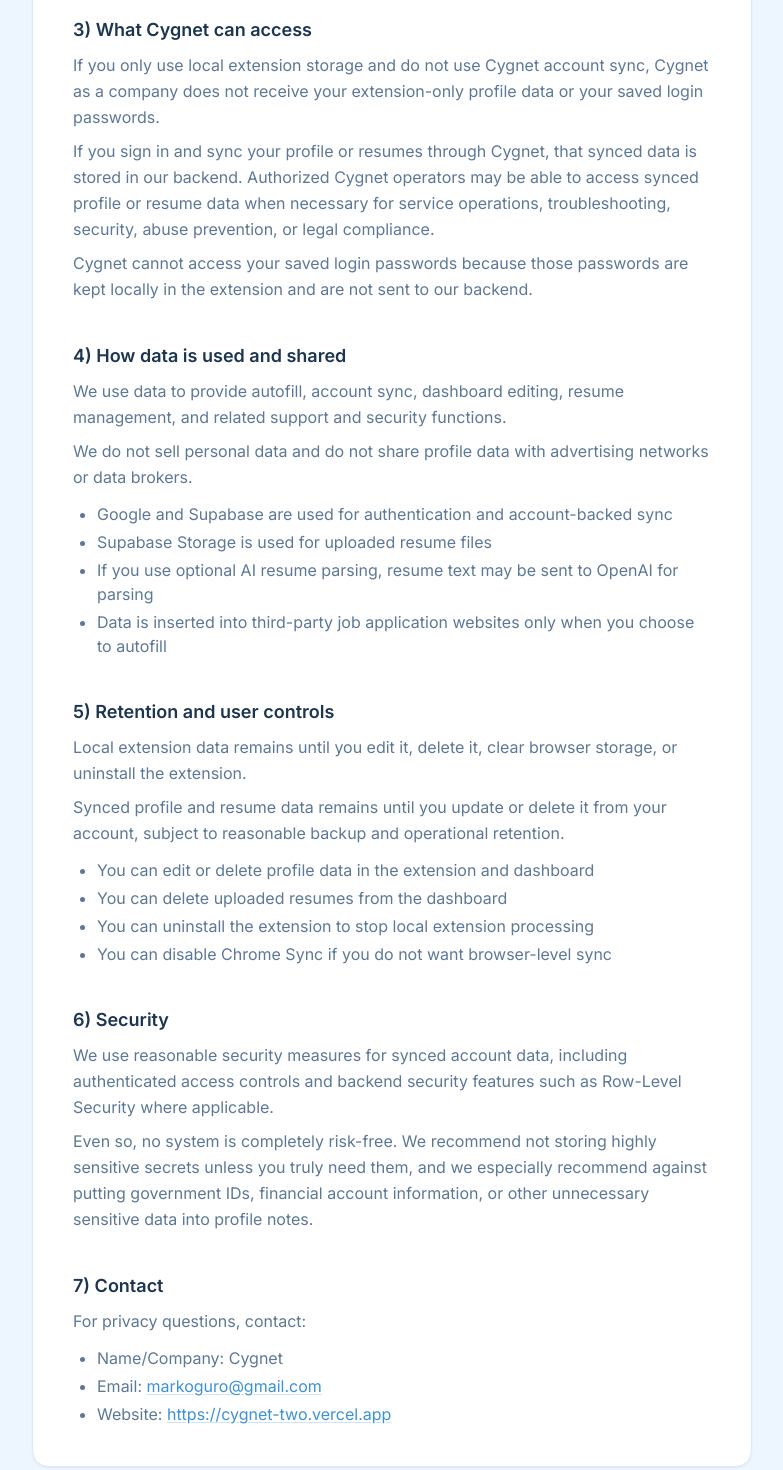
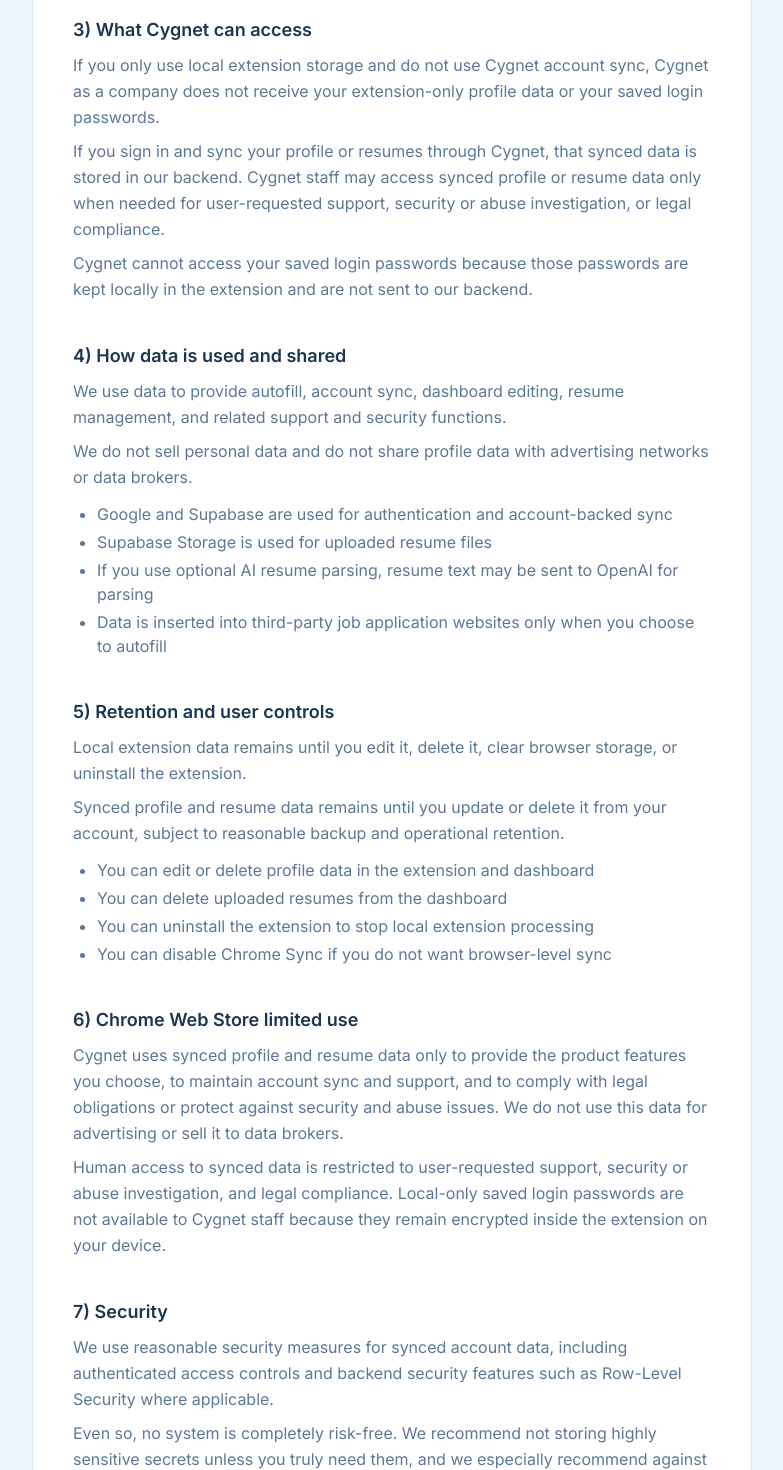
Before and after one commit to magutoro/cygnet, a Next.js app in the folder apps/web/: page /privacy in a window 1280 px wide. Shown: the part 1180-2650 px from the top of the page, without its empty margins (248-1031 px from the left). Built offline with nearby package versions, Linux system fonts and the light colour scheme; no server answers.

Commit message:
Compact extension UI and tighten privacy disclosures

```diff
--- a/apps/web/src/app/auth/consent/page.tsx
+++ b/apps/web/src/app/auth/consent/page.tsx
@@ -22,11 +22,11 @@
     cardTitle: "What you are acknowledging",
     bullets: [
       "Your synced profile and uploaded resumes may be stored in Cygnet's secured backend so they can appear in the web dashboard and sync across devices.",
-      "Authorized Cygnet operators may be able to access synced profile or resume data when needed for support, security, abuse prevention, or legal compliance.",
+      "Cygnet staff may access synced profile or resume data only when needed for user-requested support, security or abuse investigation, or legal compliance.",
       "Saved login passwords are different: they stay local in the extension, are protected with your local passphrase, and are not uploaded to Cygnet.",
     ],
     checkbox:
-      "I understand that synced profile and resume data may be stored by Cygnet and may be accessible to authorized operators, and that saved login passwords stay local-only in the extension.",
+      "I understand that synced profile and resume data may be stored by Cygnet and accessed only for user-requested support, security or abuse investigation, or legal compliance, and that saved login passwords stay local-only in the extension.",
     continue: "Continue with Google",
   },
   ja: {
@@ -37,11 +37,11 @@
     cardTitle: "確認していただく内容",
     bullets: [
       "同期したプロフィール情報やアップロードした履歴書は、Web ダッシュボード表示や端末間同期のために、Cygnet の保護されたバックエンドへ保存されることがあります。",
-      "サポート、セキュリティ、悪用防止、法令対応のために必要な場合、権限を持つ Cygnet 担当者が同期済みプロフィールまたは履歴書データへアクセスできることがあります。",
+      "Cygnet 担当者が同期済みプロフィールまたは履歴書データへアクセスできるのは、ユーザーからのサポート依頼、セキュリティまたは不正利用の調査、法令対応が必要な場合に限られます。",
       "保存済みログインのパスワードは別扱いです。これらは拡張機能内だけに保存され、ローカルのパスフレーズで保護され、Cygnet へアップロードされません。",
     ],
     checkbox:
-      "同期したプロフィール情報や履歴書は Cygnet に保存され、権限を持つ担当者が必要に応じて閲覧できる場合があること、また保存済みログインパスワードは拡張機能内のローカル保存のみであることを理解しました。",
+      "同期したプロフィール情報や履歴書は Cygnet に保存され、閲覧はユーザーからのサポート依頼、セキュリティまたは不正利用の調査、法令対応に限られること、また保存済みログインパスワードは拡張機能内のローカル保存のみであることを理解しました。",
     continue: "Google で続行",
   },
 } as const;
--- a/apps/web/src/app/page.tsx
+++ b/apps/web/src/app/page.tsx
@@ -336,14 +336,6 @@
             <Link href="/contact" className="transition-colors hover:text-brand-ink">
               {t.contact}
             </Link>
-            <a
-              href="https://github.com/magutoro/Cygnet"
-              target="_blank"
-              rel="noopener noreferrer"
-              className="transition-colors hover:text-brand-ink"
-            >
-              GitHub
-            </a>
           </div>
           <p className="text-xs text-brand-muted">
             &copy; {new Date().getFullYear()} Cygnet. {t.rightsReserved}
--- a/apps/web/src/app/privacy/page.tsx
+++ b/apps/web/src/app/privacy/page.tsx
@@ -50,7 +50,7 @@
         title: "3) What Cygnet can access",
         paragraphs: [
           "If you only use local extension storage and do not use Cygnet account sync, Cygnet as a company does not receive your extension-only profile data or your saved login passwords.",
-          "If you sign in and sync your profile or resumes through Cygnet, that synced data is stored in our backend. Authorized Cygnet operators may be able to access synced profile or resume data when necessary for service operations, troubleshooting, security, abuse prevention, or legal compliance.",
+          "If you sign in and sync your profile or resumes through Cygnet, that synced data is stored in our backend. Cygnet staff may access synced profile or resume data only when needed for user-requested support, security or abuse investigation, or legal compliance.",
           "Cygnet cannot access your saved login passwords because those passwords are kept locally in the extension and are not sent to our backend.",
         ],
       },
@@ -81,14 +81,21 @@
         ],
       },
       {
-        title: "6) Security",
+        title: "6) Chrome Web Store limited use",
+        paragraphs: [
+          "Cygnet uses synced profile and resume data only to provide the product features you choose, to maintain account sync and support, and to comply with legal obligations or protect against security and abuse issues. We do not use this data for advertising or sell it to data brokers.",
+          "Human access to synced data is restricted to user-requested support, security or abuse investigation, and legal compliance. Local-only saved login passwords are not available to Cygnet staff because they remain encrypted inside the extension on your device.",
+        ],
+      },
+      {
+        title: "7) Security",
         paragraphs: [
           "We use reasonable security measures for synced account data, including authenticated access controls and backend security features such as Row-Level Security where applicable.",
           "Even so, no system is completely risk-free. We recommend not storing highly sensitive secrets unless you truly need them, and we especially recommend against putting government IDs, financial account information, or other unnecessary sensitive data into profile notes.",
         ],
       },
       {
-        title: "7) Contact",
+        title: "8) Contact",
         paragraphs: ["For privacy questions, contact:"],
       },
     ],
@@ -135,7 +142,7 @@
         title: "3) Cygnet がアクセスできる情報",
         paragraphs: [
           "ローカル拡張機能ストレージのみを利用し、Cygnet のアカウント同期を使わない場合、会社としての Cygnet は、そのローカル専用プロフィール情報や保存済みログインパスワードを受け取りません。",
-          "一方で、Cygnet にログインしてプロフィールや履歴書を同期した場合、その同期データは当社バックエンドに保存されます。サービス運用、トラブル対応、セキュリティ、悪用防止、法令対応のために必要な範囲で、権限を持つ Cygnet 担当者が同期済みプロフィールまたは履歴書データにアクセスできる場合があります。",
+          "一方で、Cygnet にログインしてプロフィールや履歴書を同期した場合、その同期データは当社バックエンドに保存されます。Cygnet 担当者が同期済みプロフィールまたは履歴書データへアクセスできるのは、ユーザーからのサポート依頼、セキュリティまたは不正利用の調査、法令対応が必要な場合に限られます。",
           "ただし、保存済みログインのパスワードは拡張機能内にのみ保持され、当社バックエンドへ送信されないため、Cygnet はそれらのパスワードへアクセスできません。",
         ],
       },
@@ -166,14 +173,21 @@
         ],
       },
       {
-        title: "6) セキュリティ",
+        title: "6) Chrome Web Store の限定利用",
+        paragraphs: [
+          "Cygnet は、選択された機能を提供し、アカウント同期とサポートを維持し、法令に対応し、セキュリティや不正利用の問題を防ぐためにのみ、同期済みプロフィール情報や履歴書データを利用します。これらのデータを広告目的で使用したり、データブローカーへ販売したりすることはありません。",
+          "同期データへの人によるアクセスは、ユーザーからのサポート依頼、セキュリティまたは不正利用の調査、法令対応に限定されます。保存済みログインパスワードは拡張機能内で暗号化されたまま保持されるため、Cygnet 担当者はアクセスできません。",
+        ],
+      },
+      {
+        title: "7) セキュリティ",
         paragraphs: [
           "同期されたアカウントデータについては、認証済みアクセス制御や、必要に応じた Row-Level Security など、合理的なセキュリティ対策を講じます。",
           "それでも、完全にリスクのないシステムは存在しません。特に、政府発行 ID、金融口座情報、その他不要に機微な情報は、プロフィールのメモ等に保存しないことを推奨します。",
         ],
       },
       {
-        title: "7) お問い合わせ",
+        title: "8) お問い合わせ",
         paragraphs: ["プライバシーに関するお問い合わせ先:"],
       },
     ],
```
Also changed, not shown: 1 other file (tests, documents, lock files or other folders).
